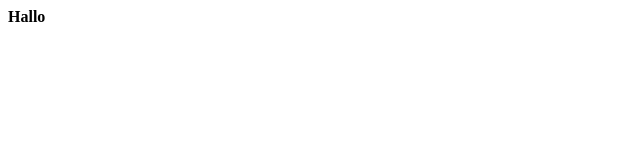
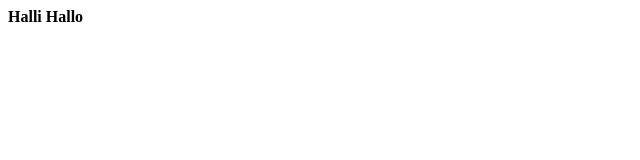
Before and after one commit to Ito1006/DB_input, a plain HTML site: page index.html in a window 1280 px wide. Shown: the full height of the page, 0-640 px from the left. Drawn offline with Linux system fonts and the light colour scheme.

Commit message:
Die zweite Version der Index.html

```diff
--- a/index.html
+++ b/index.html
@@ -2,6 +2,6 @@
 	<head>
 	</head>
 	<body>
-		<b>Hallo</b>
+		<b>Halli Hallo</b>
 	</body>
 </html>
```
